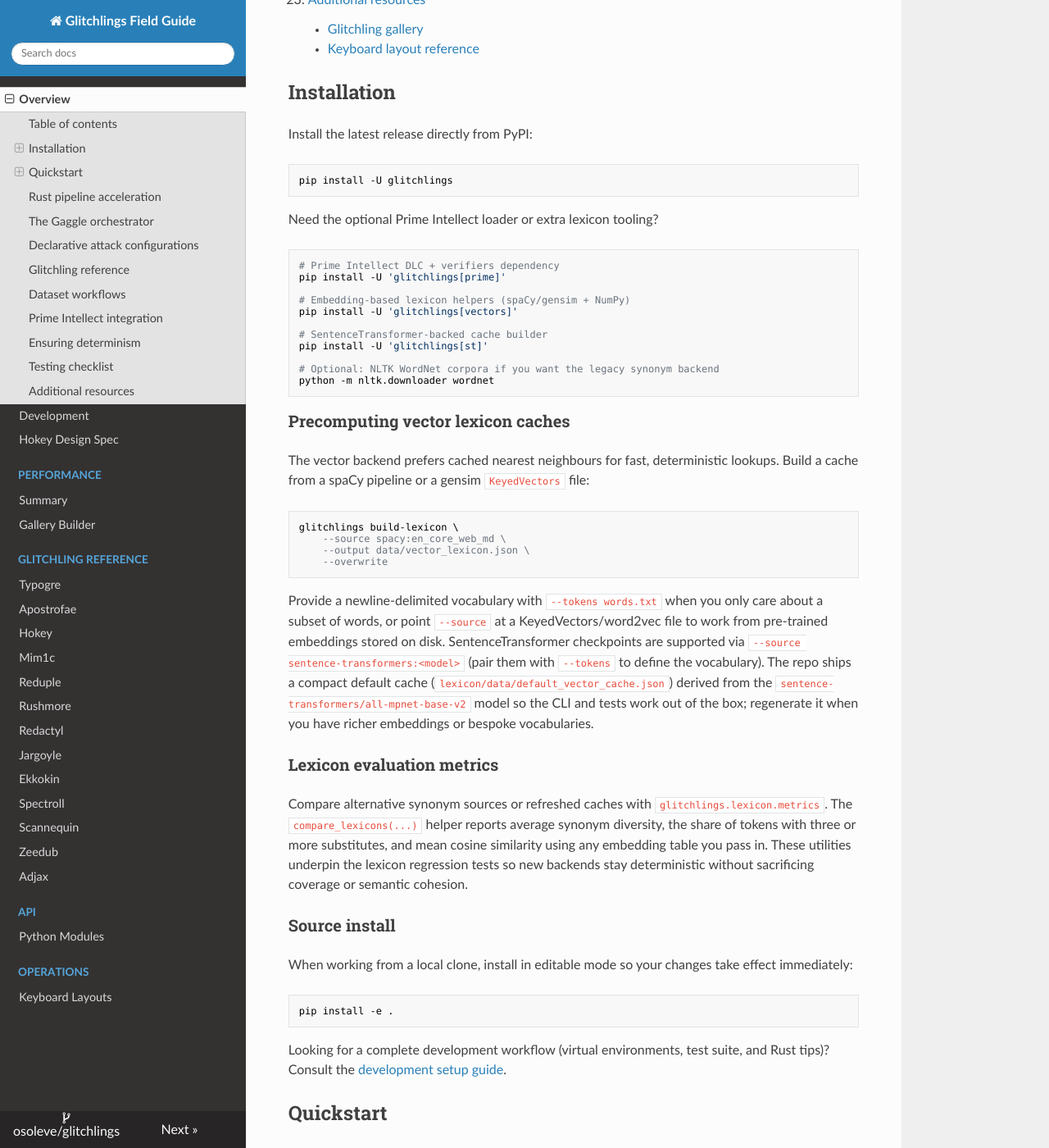
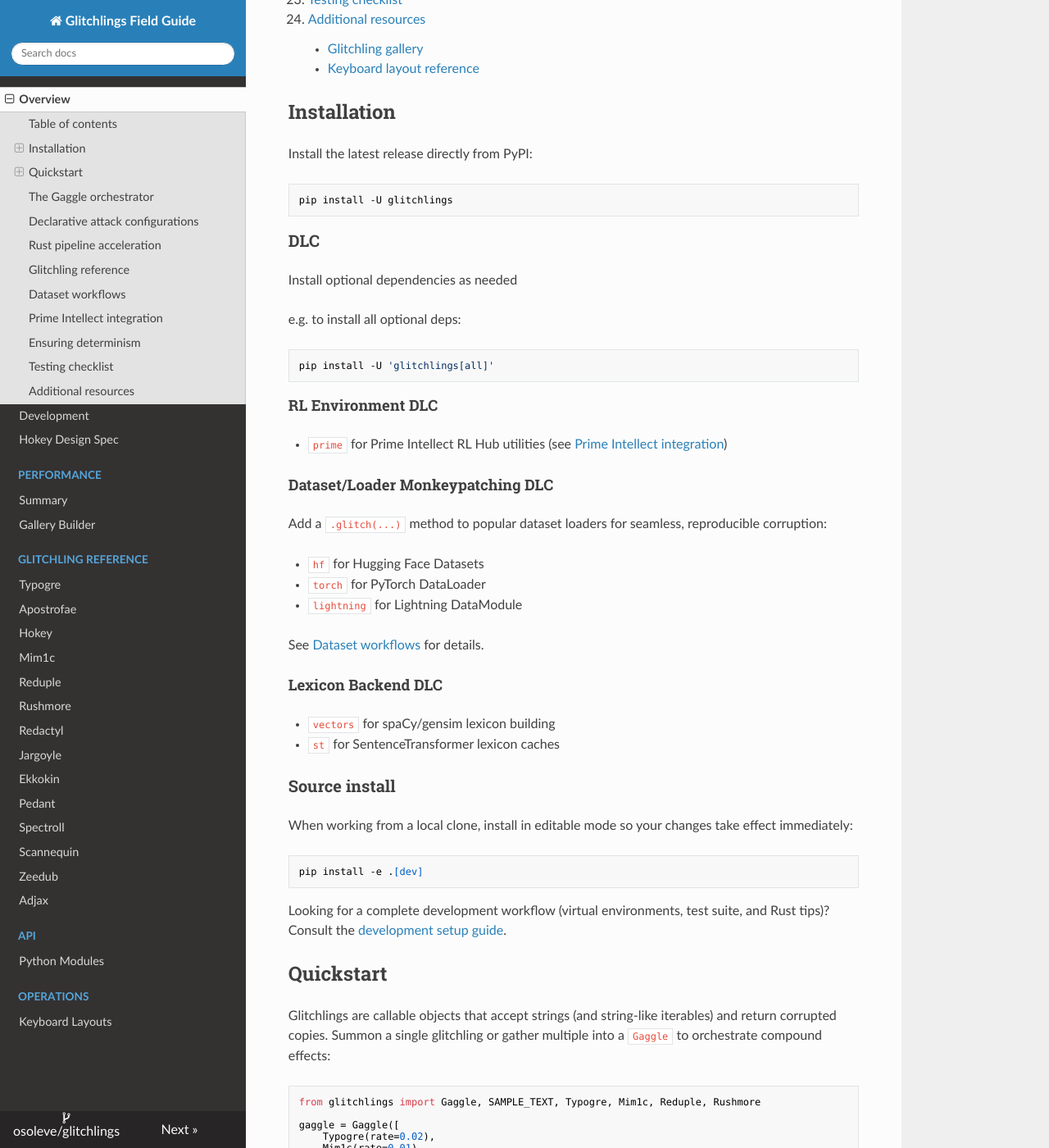
Before and after one commit to osoleve/glitchlings, an MkDocs documentation site: the page built from docs/index.md, in a window 1280 px wide and 1400 px high, scrolled down 829 px. Shown: the whole window at 82% size. Built offline with MkDocs 1.6.1, drawn with Linux system fonts in a browser that asks for light colours; nearby versions of some CDN libraries; some of the changed text lies outside the part shown.

Commit message:
Docs: add Pedant reference and lexicon backend docs; update nav, gallery, and beads
- Add detailed Pedant reference at docs/glitchlings/pedant.md
- Add Lexicon backends guide at docs/lexicon.md
- Link Pedant page from docs/index.md and mkdocs.yml navigation
- Tweak examples in docs/glitchling-gallery.md (adjust stretched-letter examples)
- Record "Pedant docs release prep" in .beads/issues.jsonl

````diff
--- a/docs/index.md
+++ b/docs/index.md
@@ -19,6 +19,7 @@
    - [Redactyl](glitchlings/redactyl.md)
    - [Jargoyle](glitchlings/jargoyle.md)
    - [Ekkokin](glitchlings/ekkokin.md)
+   - [Pedant](glitchlings/pedant.md)
    - [Spectroll](glitchlings/spectroll.md)
    - [Scannequin](glitchlings/scannequin.md)
    - [Zeedub](glitchlings/zeedub.md)
@@ -38,45 +39,41 @@
 pip install -U glitchlings
 ```
 
-Need the optional Prime Intellect loader or extra lexicon tooling?
+### DLC
+
+Install optional dependencies as needed
+
+e.g. to install all optional deps:
 
 ```bash
-# Prime Intellect DLC + verifiers dependency
-pip install -U 'glitchlings[prime]'
-
-# Embedding-based lexicon helpers (spaCy/gensim + NumPy)
-pip install -U 'glitchlings[vectors]'
-
-# SentenceTransformer-backed cache builder
-pip install -U 'glitchlings[st]'
-
-# Optional: NLTK WordNet corpora if you want the legacy synonym backend
-python -m nltk.downloader wordnet
+pip install -U 'glitchlings[all]'
 ```
 
-### Precomputing vector lexicon caches
+#### RL Environment DLC
 
-The vector backend prefers cached nearest neighbours for fast, deterministic lookups. Build a cache from a spaCy pipeline or a gensim `KeyedVectors` file:
+- `prime` for Prime Intellect RL Hub utilities (see [Prime Intellect integration](#prime-intellect-integration))
 
-```bash
-glitchlings build-lexicon \
-    --source spacy:en_core_web_md \
-    --output data/vector_lexicon.json \
-    --overwrite
-```
+#### Dataset/Loader Monkeypatching DLC
 
-Provide a newline-delimited vocabulary with `--tokens words.txt` when you only care about a subset of words, or point `--source` at a KeyedVectors/word2vec file to work from pre-trained embeddings stored on disk. SentenceTransformer checkpoints are supported via `--source sentence-transformers:<model>` (pair them with `--tokens` to define the vocabulary). The repo ships a compact default cache (`lexicon/data/default_vector_cache.json`) derived from the `sentence-transformers/all-mpnet-base-v2` model so the CLI and tests work out of the box; regenerate it when you have richer embeddings or bespoke vocabularies.
+Add a `.glitch(...)` method to popular dataset loaders for seamless, reproducible corruption:
 
-### Lexicon evaluation metrics
+- `hf` for Hugging Face Datasets
+- `torch` for PyTorch DataLoader
+- `lightning` for Lightning DataModule
 
-Compare alternative synonym sources or refreshed caches with `glitchlings.lexicon.metrics`. The `compare_lexicons(...)` helper reports average synonym diversity, the share of tokens with three or more substitutes, and mean cosine similarity using any embedding table you pass in. These utilities underpin the lexicon regression tests so new backends stay deterministic without sacrificing coverage or semantic cohesion.
+See [Dataset workflows](#dataset-workflows) for details.
+
+#### Lexicon Backend DLC
+
+- `vectors` for spaCy/gensim lexicon building
+- `st` for SentenceTransformer lexicon caches
 
 ### Source install
 
 When working from a local clone, install in editable mode so your changes take effect immediately:
 
 ```bash
-pip install -e .
+pip install -e .[dev]
 ```
 
 Looking for a complete development workflow (virtual environments, test suite, and Rust tips)? Consult the [development setup guide](development.md).
@@ -128,35 +125,6 @@
 
 Append `--diff` to render a unified diff comparing the original and corrupted outputs. Combine it with `--color=always` in terminals that support ANSI colours to highlight changes more clearly. Pass glitchling parameters with `-g "Name(arg=value, ...)"` to mirror the Python API without writing code.
 
-## Rust pipeline acceleration
-
-The refactored Rust pipeline batches compatible glitchlings in a single PyO3 call so large datasets spend less time bouncing between Python and Rust. When the compiled extension is present, `Gaggle` automatically prefers this fast path.
-
-Parity with the pure-Python pipeline is asserted in `tests/test_rust_backed_glitchlings.py`.
-
-1. Compile the Rust crate once per environment:
-
-   ```bash
-   maturin develop -m rust/zoo/Cargo.toml
-   ```
-
-   Re-run the command after switching Python versions or pulling changes that touch the Rust sources.
-
-2. Opt out temporarily (for debugging or profiling) by exporting `GLITCHLINGS_RUST_PIPELINE=0` (accepted values: `0`, `false`, `no`, `off`). Any truthy value re-enables the accelerator, while the default is enabled when the extension imports successfully.
-
-Supported operations and their Rust counterparts:
-
-- `Reduple` (`type: "reduplicate"`) – deterministic word reduplication with optional length weighting.
-- `Rushmore` (`type: "delete"`) – word deletions that retain punctuation spacing.
-- `Redactyl` (`type: "redact"`) – block-character redactions with merge and weighting controls.
-- `Adjax` (`type: "swap_adjacent"`) – adjacent word-core swaps that respect affixes.
-- `Scannequin` (`type: "ocr"`) – OCR-style confusions sourced from the shared lookup table.
-- `Typogre` (`type: "typo"`) – character-level fat-finger edits preserving the configured keyboard layout.
-- `Zeedub` (`type: "zwj"`) – zero-width glyph injections with per-glitchling palettes.
-
-Glitchlings that do not expose a pipeline descriptor (including custom subclasses) continue to run on the Python orchestrator automatically, and mixed rosters downgrade gracefully when any member lacks Rust support.
-
-
 ## The Gaggle orchestrator
 
 The `Gaggle` class coordinates multiple glitchlings with deterministic sequencing and shared seeding:
@@ -195,6 +163,12 @@
 
 Configuration files are now validated against a JSON Schema before any glitchlings are instantiated. Unknown top-level keys raise an error, and each mapping entry must define a `name`. The schema is exposed as `glitchlings.config.ATTACK_CONFIG_SCHEMA` if you want to reuse it in external tooling.
 
+## Rust pipeline acceleration
+
+The refactored Rust pipeline batches compatible glitchlings in a single PyO3 call so large datasets spend less time bouncing between Python and Rust. When the compiled extension is present, `Gaggle` automatically prefers this fast path.
+
+Parity with the pure-Python pipeline is asserted in `tests/test_rust_backed_glitchlings.py`.
+
 ## Glitchling reference
 
 Each glitchling subclasses the shared `Glitchling` base class and exposes the same interface: call the instance with text, adjust parameters via `set_param`, and rely on deterministic seeds. Dive into the dedicated pages below for signatures, behaviours, and usage tips:
@@ -207,8 +181,10 @@
 - [Redactyl](glitchlings/redactyl.md) - block out sensitive words with configurable redaction glyphs.
 - [Jargoyle](glitchlings/jargoyle.md) - lexicon-driven synonym substitutions tuned by part of speech.
 - [Ekkokin](glitchlings/ekkokin.md) - curated homophone swaps that preserve casing and cadence.
+- [Pedant](glitchlings/pedant.md) - grammar evolutions driven by themed stones (Whomst, Fewerling, Commama, Kiloa, and more).
 - [Scannequin](glitchlings/scannequin.md) - OCR-style misreads and confusable spans with deterministic sampling.
 - [Zeedub](glitchlings/zeedub.md) - zero-width glyph injections that hide corruption inside seemingly clean text.
+
 ## Dataset workflows
 
 Leverage the Hugging Face integration to perturb large corpora reproducibly:
--- a/mkdocs.yml
+++ b/mkdocs.yml
@@ -31,6 +31,7 @@
       - Redactyl: glitchlings/redactyl.md
       - Jargoyle: glitchlings/jargoyle.md
       - Ekkokin: glitchlings/ekkokin.md
+      - Pedant: glitchlings/pedant.md
       - Spectroll: glitchlings/spectroll.md
       - Scannequin: glitchlings/scannequin.md
       - Zeedub: glitchlings/zeedub.md
````
Also changed, not shown: docs/glitchling-gallery.md (+3 -3 lines), docs/glitchlings/pedant.md (added, +45 -0 lines), docs/lexicon.md (added, +18 -0 lines), 1 other file.
